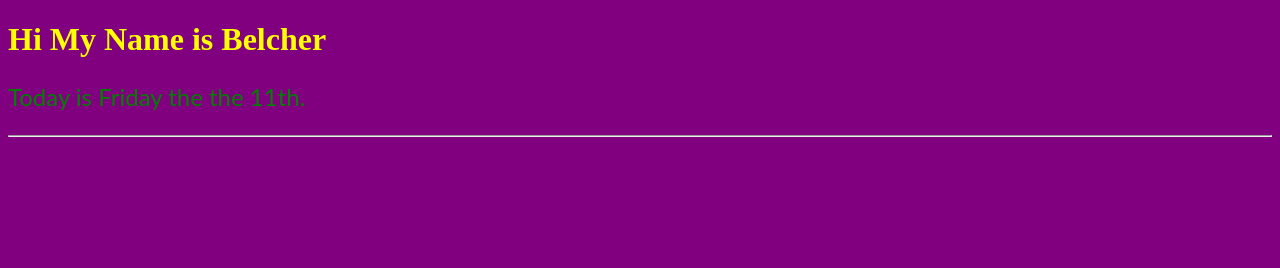
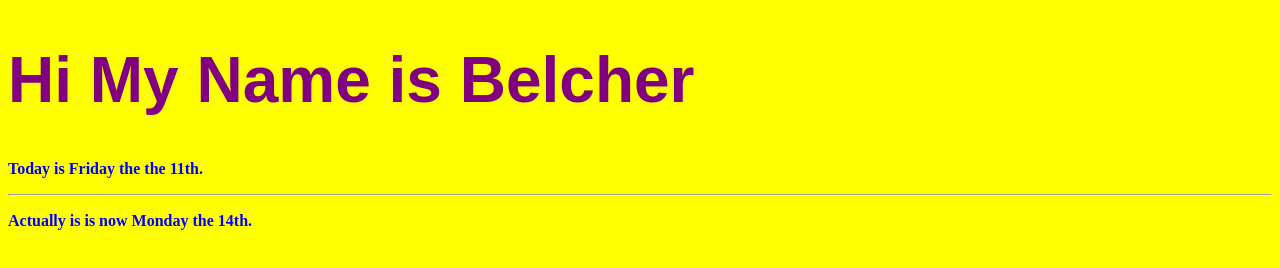
Before and after one commit to patbelcher/demop5, a plain HTML site: page index.html in a window 1280 px wide. Drawn offline with Linux system fonts and the light colour scheme.

Commit message:
Update index.html

```diff
--- a/index.html
+++ b/index.html
@@ -3,21 +3,7 @@
 <head>
 <meta charset="utf-8">
 <title>Sept11</title>
-<style type="text/css">
-	body {
-		background-color: purple;
-	}
-
-h1 {
-	color: yellow;
-}
-
-p {
-	font-size: 24px;
-	color: green;
-	font-family: lato;
-	}
-</style>
+<link rel="stylesheet" href="styles.css">
 
 
 </head>
@@ -26,6 +12,6 @@ p {
 <h1>Hi My Name is Belcher</h1>
 <p>Today is Friday the the 11th.</p>
 <hr>
-<p>&nbsp;</p>
+<p>Actually is is now Monday the 14th.</p>
 </body>
 </html>
```
